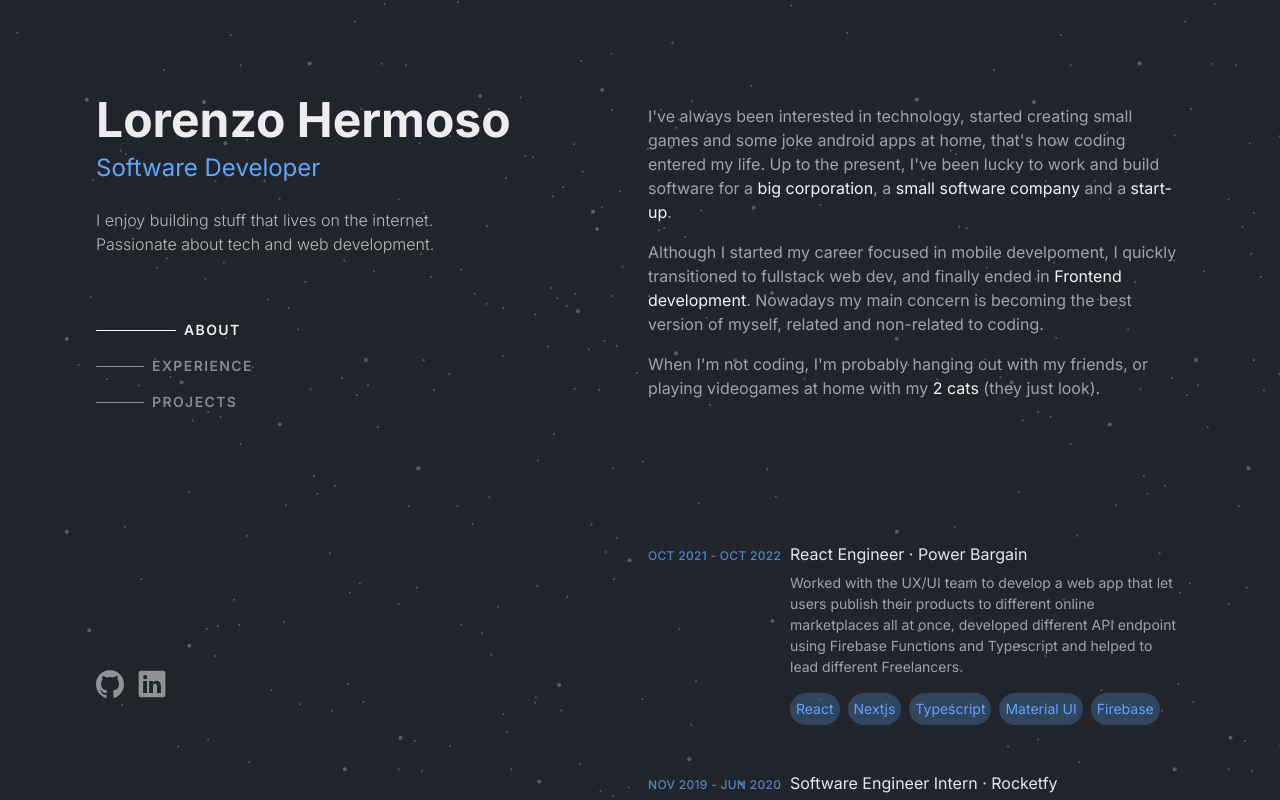
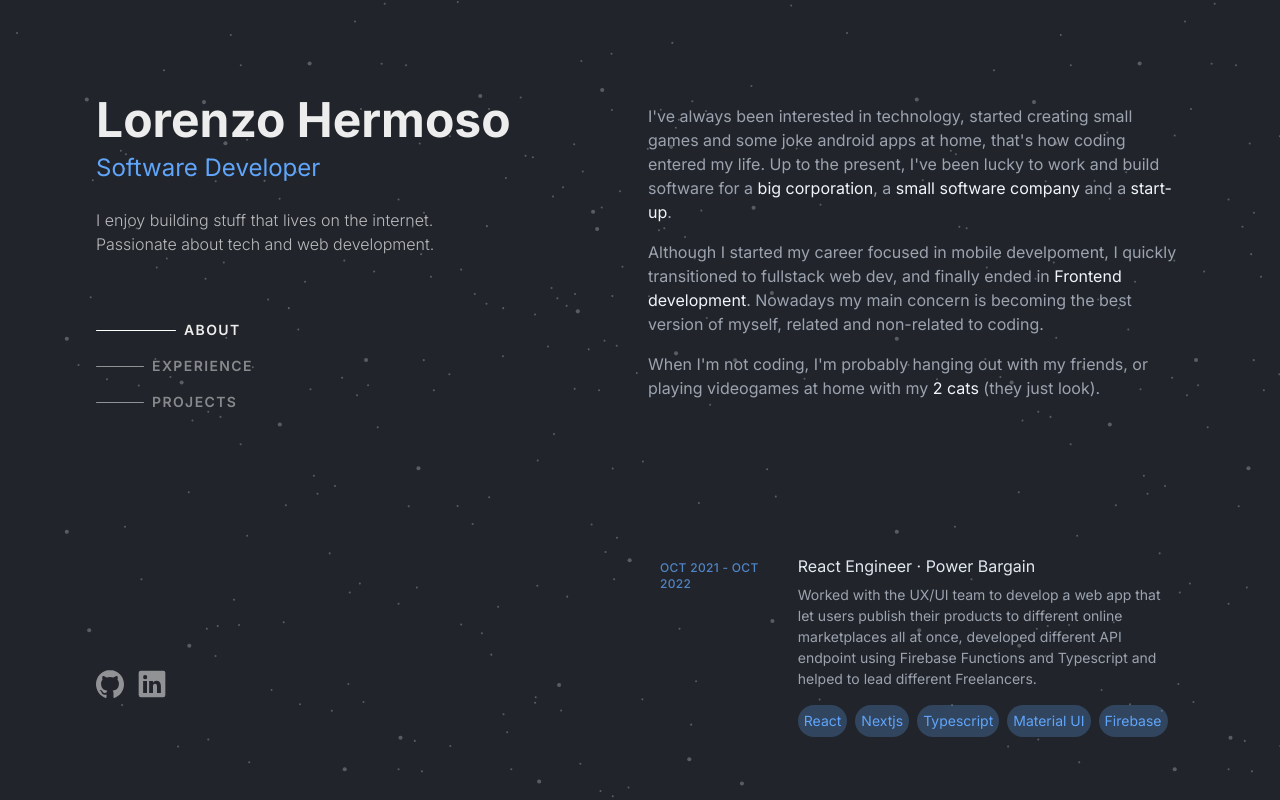
Before and after one commit to lmhmDev/my-portfolio, a Next.js app: page / in a window 1280 px wide. Shown: the top 800 px of the page. Built offline with nearby package versions, Linux system fonts and the light colour scheme.

Commit message:
experience hover first approach

```diff
--- a/src/components/experience.tsx
+++ b/src/components/experience.tsx
@@ -1,20 +1,25 @@
 import { jobs } from '@/utils/jobs'
-import { ForwardedRef, forwardRef } from 'react'
+import { ForwardedRef, forwardRef, useState } from 'react'
 import JobCard from './job-card'
 
 interface Props { }
 
 const Experience: React.ForwardRefRenderFunction<HTMLElement, Props> = (props, ref) => {
+
+    const [activeCard, setActiveCard] = useState<string | null>()
+
     return (
         <section
             className='mb-16 min-h-fit w-full scroll-mt-16 lg:mb-24'
             id='experience'
             ref={ref}
+            onMouseLeave={() => setActiveCard(null)}
         >
             <div className='flex flex-col items-start justify-center'>
                 <p className='mb-10 text-xl lg:hidden'>Experience</p>
                 {jobs.map((job) => {
-                    return <JobCard key={job.company} job={job} />
+                    const isActive = activeCard ? activeCard == job.company ? true : false : null
+                    return <JobCard key={job.company} job={job} isActive={isActive} setActive={setActiveCard} />
                 })}
             </div>
         </section>
--- a/src/components/job-card.tsx
+++ b/src/components/job-card.tsx
@@ -3,11 +3,13 @@ import TechTag from './technologyTag'
 
 interface Props {
     job: job
+    isActive: boolean | null
+    setActive: (active: string) => void
 }
 
-const JobCard = ({ job }: Props) => {
+const JobCard = ({ job, isActive, setActive }: Props) => {
     return (
-        <article className='mb-12 flex w-full flex-col gap-2 rounded-sm lg:flex-row'>
+        <article onMouseEnter={() => setActive(job.company)} className={`mb-12 flex w-full flex-col gap-2 rounded-sm lg:flex-row p-3 transition ${isActive !== null ? isActive ? ' bg-gray-400 rounded-md backdrop-filter backdrop-blur-3xl bg-opacity-10' : 'opacity-50' : ''}`}>
             <p className='mb-1 mt-[0.22rem] min-w-[25%] text-xs font-medium uppercase tracking-wide text-blue-400 opacity-75 lg:mb-0'>
                 {job.date}
             </p>
```
